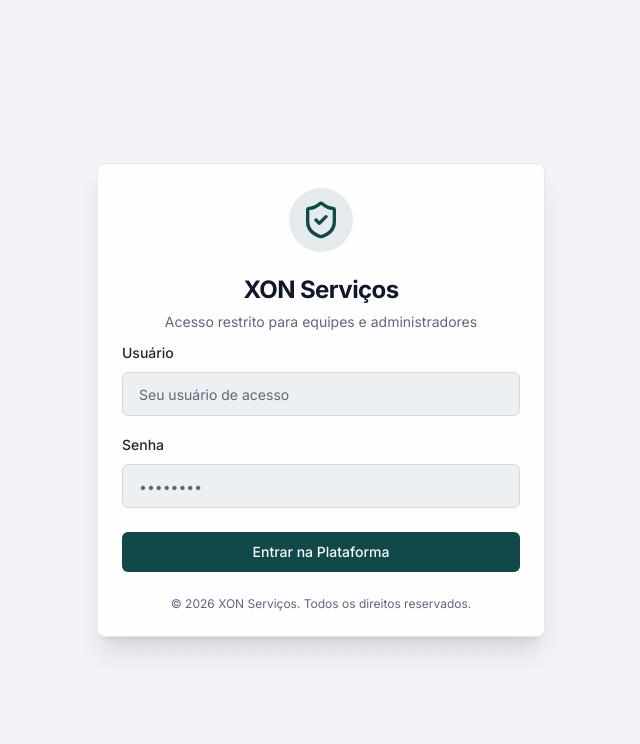
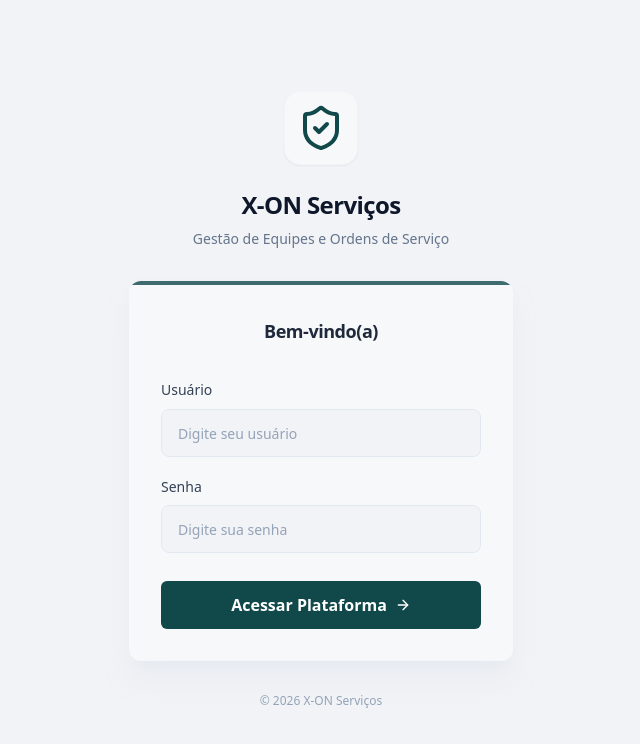
Before and after one commit to Will-Avila/sistema-time-de-campo, a Next.js app: page /login in a window 1280 px wide. Shown: the top 744 px of the page, without its empty margins (319-959 px from the left). Built offline with nearby package versions, Linux system fonts and the light colour scheme; no server answers.

Commit message:
feat: Adiciona a página de login.

```diff
--- a/src/app/login/page.tsx
+++ b/src/app/login/page.tsx
@@ -2,10 +2,10 @@
 
 import { useFormState, useFormStatus } from 'react-dom';
 import { login } from '@/actions/auth';
-import { Card, CardContent, CardDescription, CardFooter, CardHeader, CardTitle } from '@/components/ui/card';
 import { Button } from '@/components/ui/button';
 import { Input } from '@/components/ui/input';
-import { ShieldCheck, Loader2 } from 'lucide-react';
+import { ShieldCheck, Loader2, ArrowRight } from 'lucide-react';
+import { Card, CardContent, CardHeader, CardTitle } from '@/components/ui/card';
 
 const initialState = {
     message: '',
@@ -15,14 +15,21 @@ const initialState = {
 function SubmitButton() {
     const { pending } = useFormStatus();
     return (
-        <Button type="submit" className="w-full" disabled={pending}>
+        <Button
+            type="submit"
+            className="w-full h-12 text-base font-bold transition-all text-white bg-primary hover:bg-primary/90"
+            disabled={pending}
+        >
             {pending ? (
                 <>
-                    <Loader2 className="mr-2 h-4 w-4 animate-spin" />
-                    Entrando...
+                    <Loader2 className="mr-2 h-5 w-5 animate-spin" />
+                    Acessando...
                 </>
             ) : (
-                'Entrar na Plataforma'
+                <span className="flex items-center gap-2 justify-center">
+                    Acessar Plataforma
+                    <ArrowRight className="h-4 w-4" />
+                </span>
             )}
         </Button>
     );
@@ -32,58 +39,69 @@ export default function LoginPage() {
     const [state, formAction] = useFormState(login, initialState);
 
     return (
-        <div className="min-h-screen flex items-center justify-center bg-slate-50 relative overflow-hidden">
-            {/* Background Pattern */}
-            <div className="absolute inset-0 z-0 opacity-40">
-                <div className="absolute inset-0 bg-[radial-gradient(#e5e7eb_1px,transparent_1px)] [background-size:16px_16px] [mask-image:radial-gradient(ellipse_50%_50%_at_50%_50%,#000_70%,transparent_100%)]"></div>
+        <div className="min-h-screen flex flex-col items-center justify-center bg-slate-50 font-sans p-4">
+
+            <div className="w-full max-w-sm mb-8 text-center animate-in fade-in slide-in-from-bottom-4 duration-500">
+                <div className="inline-flex items-center justify-center p-3 bg-white rounded-2xl shadow-sm border border-slate-100 mb-6">
+                    <ShieldCheck className="h-12 w-12 text-primary" />
+                </div>
+                <h1 className="text-2xl font-bold text-slate-900 tracking-tight mb-2">
+                    X-ON Serviços
+                </h1>
+                <p className="text-slate-500 text-sm">
+                    Gestão de Equipes e Ordens de Serviço
+                </p>
             </div>
 
-            <Card className="w-full max-w-md shadow-xl border-slate-200 relative z-10 bg-white/90 backdrop-blur-sm">
-                <CardHeader className="text-center pb-2">
-                    <div className="flex justify-center mb-4">
-                        <div className="bg-primary/10 p-3 rounded-full">
-                            <ShieldCheck className="h-10 w-10 text-primary" />
-                        </div>
-                    </div>
-                    <CardTitle className="text-2xl font-bold text-slate-900">XON Serviços</CardTitle>
-                    <CardDescription>
-                        Acesso restrito para equipes e administradores
-                    </CardDescription>
+            <Card className="w-full max-w-sm shadow-xl shadow-slate-200/50 border-0 rounded-xl bg-white animate-in fade-in zoom-in-95 duration-500 delay-100 overflow-hidden">
+                <div className="h-1 w-full bg-primary/80" />
+                <CardHeader className="pb-2 text-center pt-8">
+                    <CardTitle className="text-lg font-semibold text-slate-800">
+                        Bem-vindo(a)
+                    </CardTitle>
                 </CardHeader>
-                <CardContent>
-                    <form action={formAction} className="space-y-4">
+                <CardContent className="p-8 pt-6">
+                    <form action={formAction} className="space-y-5">
                         <div className="space-y-2">
-                            <label className="text-sm font-medium leading-none peer-disabled:cursor-not-allowed peer-disabled:opacity-70" htmlFor="username">
+                            <label className="text-sm font-medium text-slate-700" htmlFor="username">
                                 Usuário
                             </label>
                             <Input
                                 id="username"
                                 name="username"
-                                placeholder="Seu usuário de acesso"
+                                className="h-12 bg-slate-50 border-slate-200 text-slate-900 placeholder:text-slate-400 focus:bg-white focus:border-primary/50 focus:ring-4 focus:ring-primary/10 transition-all rounded-lg"
+                                placeholder="Digite seu usuário"
                                 required
                             />
                             {state?.errors?.username && (
-                                <p className="text-sm text-destructive">{state.errors.username[0]}</p>
+                                <p className="text-xs font-medium text-destructive mt-1">
+                                    {state.errors.username[0]}
+                                </p>
                             )}
                         </div>
                         <div className="space-y-2">
-                            <label className="text-sm font-medium leading-none peer-disabled:cursor-not-allowed peer-disabled:opacity-70" htmlFor="password">
-                                Senha
-                            </label>
+                            <div className="flex justify-between items-center">
+                                <label className="text-sm font-medium text-slate-700" htmlFor="password">
+                                    Senha
+                                </label>
+                            </div>
                             <Input
                                 id="password"
                                 name="password"
                                 type="password"
-                                placeholder="••••••••"
+                                className="h-12 bg-slate-50 border-slate-200 text-slate-900 placeholder:text-slate-400 focus:bg-white focus:border-primary/50 focus:ring-4 focus:ring-primary/10 transition-all rounded-lg"
+                                placeholder="Digite sua senha"
                                 required
                             />
                             {state?.errors?.password && (
-                                <p className="text-sm text-destructive">{state.errors.password[0]}</p>
+                                <p className="text-xs font-medium text-destructive mt-1">
+                                    {state.errors.password[0]}
+                                </p>
                             )}
                         </div>
 
                         {state?.message && (
-                            <div className="bg-destructive/10 text-destructive text-sm p-3 rounded-md border border-destructive/20 text-center">
+                            <div className="bg-red-50 text-red-600 text-sm p-4 rounded-lg font-medium border border-red-100 flex items-center justify-center">
                                 {state.message}
                             </div>
                         )}
@@ -93,12 +111,13 @@ export default function LoginPage() {
                         </div>
                     </form>
                 </CardContent>
-                <CardFooter className="justify-center pt-0 pb-6">
-                    <p className="text-xs text-muted-foreground text-center">
-                        © 2026 XON Serviços. Todos os direitos reservados.
-                    </p>
-                </CardFooter>
             </Card>
+
+            <div className="mt-8 text-center animate-in fade-in duration-700 delay-300">
+                <p className="text-xs text-slate-400 font-medium">
+                    © 2026 X-ON Serviços
+                </p>
+            </div>
         </div>
     );
 }
```
Also changed, not shown: 1 other file (tests, documents, lock files or other folders).
